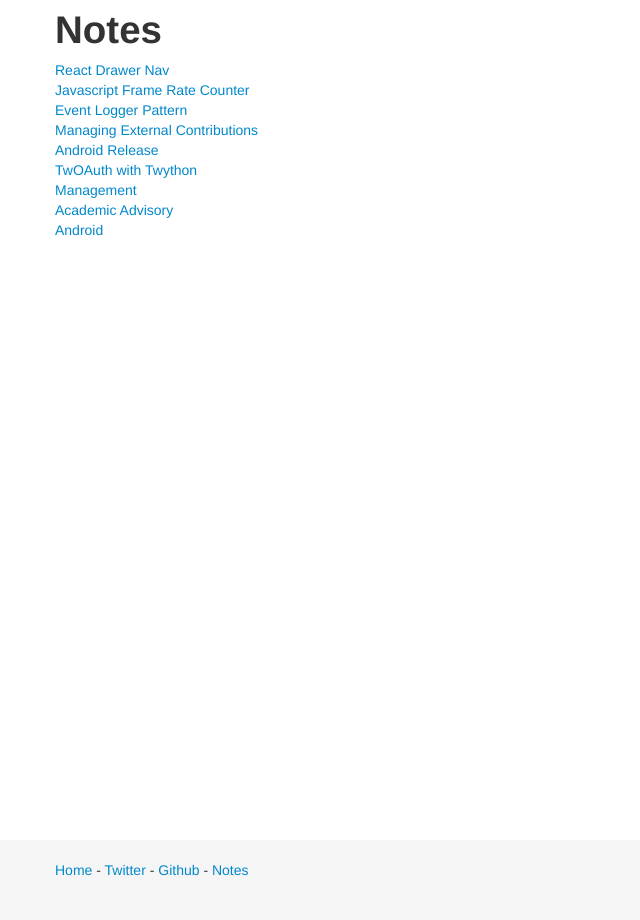
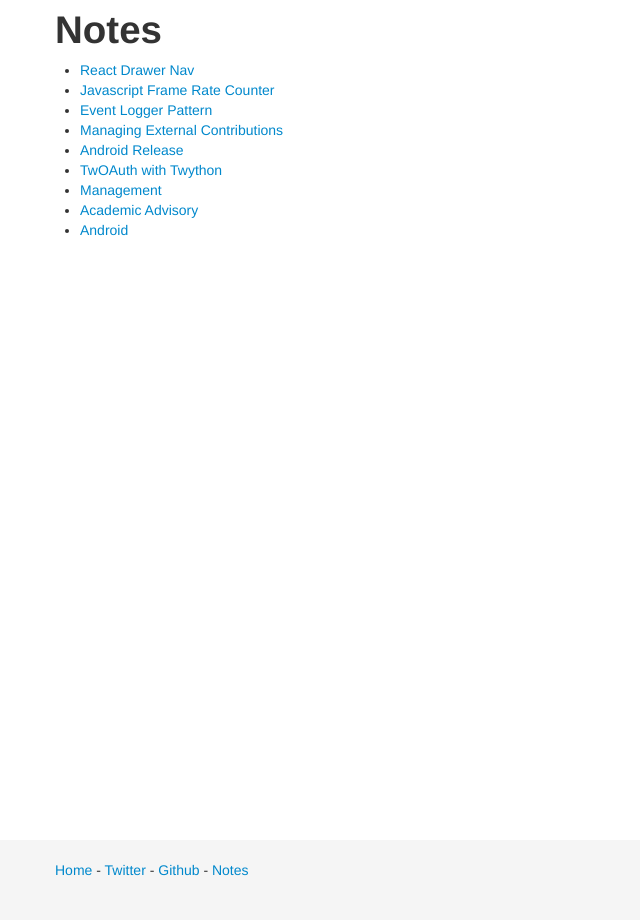
Before and after one commit to erikeldridge/erikeldridge.github.com, a Jekyll site: the page built from notes.html, in a window 1280 px wide. Shown: the whole page, without its empty margins (0-640 px from the left). Built offline with Jekyll 4.4.1, drawn with Linux system fonts in a browser that asks for light colours; comment, search, counter and statistics services are not loaded.

Commit message:
organize notes as unordered list

```diff
--- a/notes.html
+++ b/notes.html
@@ -5,8 +5,10 @@ layout: base
 <div class="row">
   <div class="span12">
     <h1>Notes</h1>
+    <ul>
     {% for post in site.posts %}
-      <a href="{{ post.url }}">{{ post.title }}</a><br/>
+      <li><a href="{{ post.url }}">{{ post.title }}</a></li>
     {% endfor %}
+    </ul>
   </div>
 </div>
```
